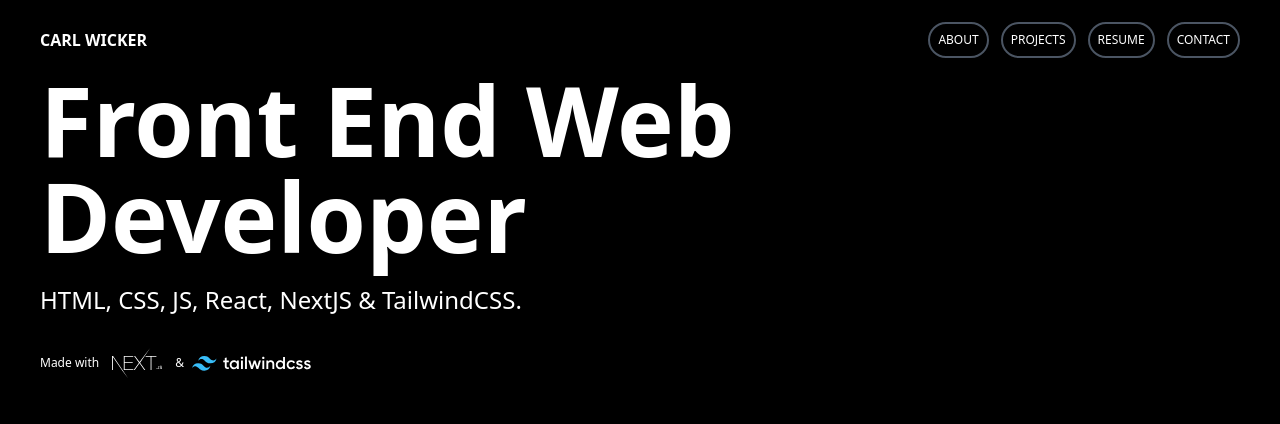
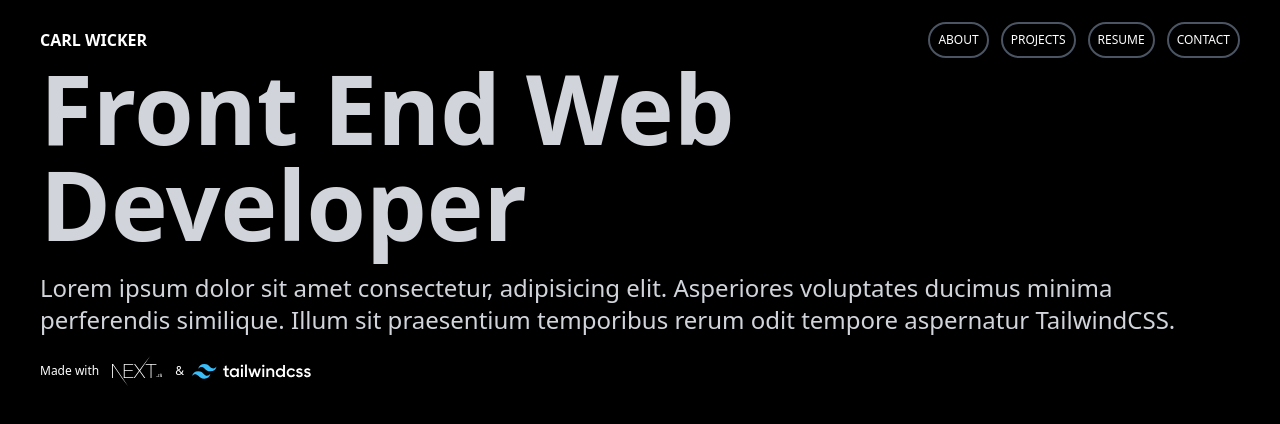
Before and after one commit to carlwicker/carlwicker-nextjs13, a Next.js app: page / in a window 1280 px wide. Shown: the top 424 px of the page. Built offline with nearby package versions, Linux system fonts and the light colour scheme.

Commit message:
footer fix

```diff
--- a/app/Footer.tsx
+++ b/app/Footer.tsx
@@ -4,7 +4,7 @@ import TailwindCssLogo from "./TailwindCssLogo";
 export default function Footer() {
   return (
     <div className="container flex gap-2  text-white text-xs mx-auto my-0 px-5 items-center">
-      <div>Made with</div>
+      <div className="whitespace-nowrap">Made with</div>
       <NextJsLogo />
       <div> & </div>
 
--- a/app/page.tsx
+++ b/app/page.tsx
@@ -1,13 +1,13 @@
-import Footer from "./Footer";
-
 export default function Homepage() {
   return (
-    <div className="container mx-auto flex flex-col h-72 justify-center">
-      <h1 className="  px-5 text-4xl lg:text-8xl titlecase font-semibold text-white">
+    <div className="container mx-auto flex flex-col justify-center">
+      <h1 className="px-5 text-4xl lg:text-8xl titlecase font-bold text-gray-300">
         Front End Web Developer
       </h1>
-      <h2 className=" px-5 lg:p-5 lg:text-2xl text-base text-white">
-        HTML, CSS, JS, React, NextJS & TailwindCSS.
+      <h2 className=" px-5 lg:p-5 lg:text-2xl text-base font-thin text-gray-300">
+        Lorem ipsum dolor sit amet consectetur, adipisicing elit. Asperiores
+        voluptates ducimus minima perferendis similique. Illum sit praesentium
+        temporibus rerum odit tempore aspernatur TailwindCSS.
       </h2>
     </div>
   );
```
